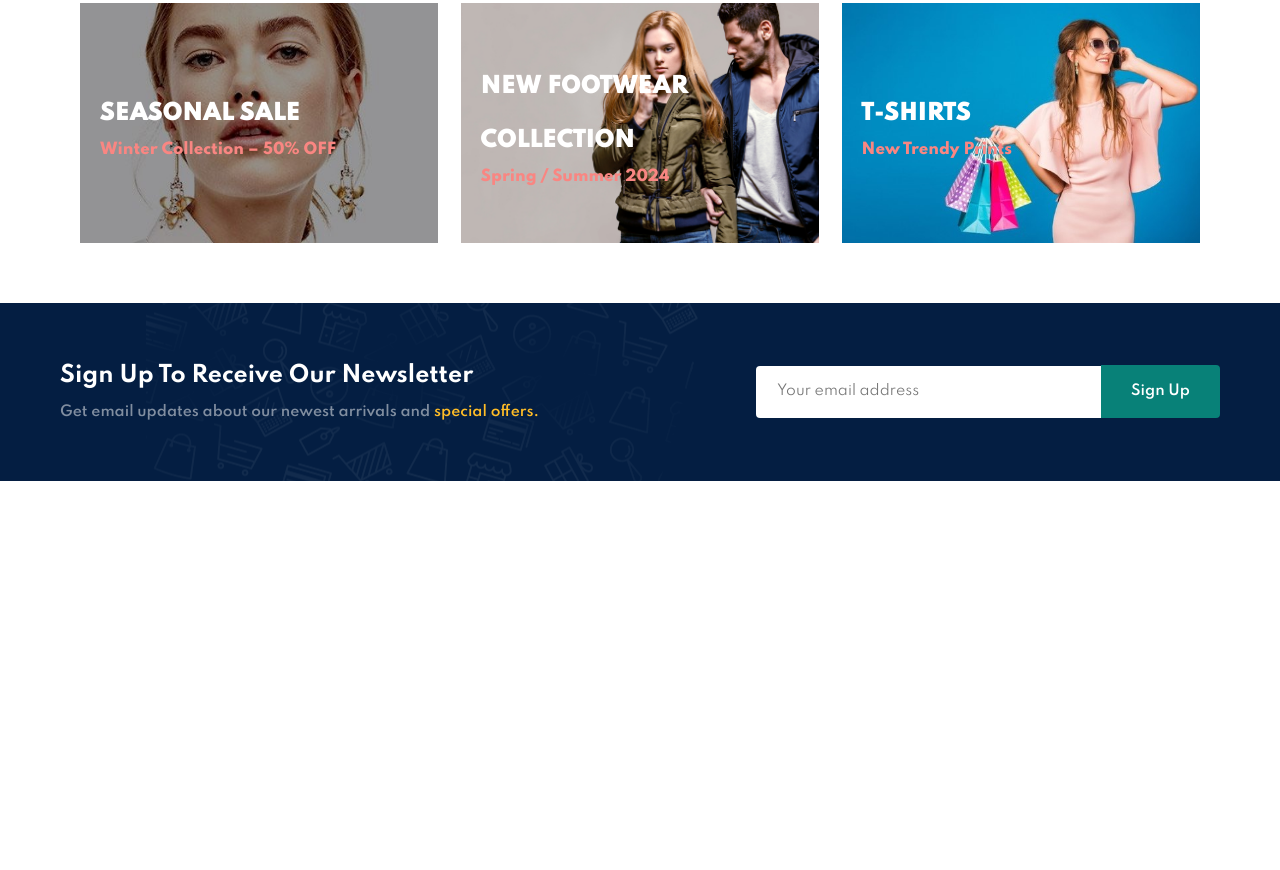
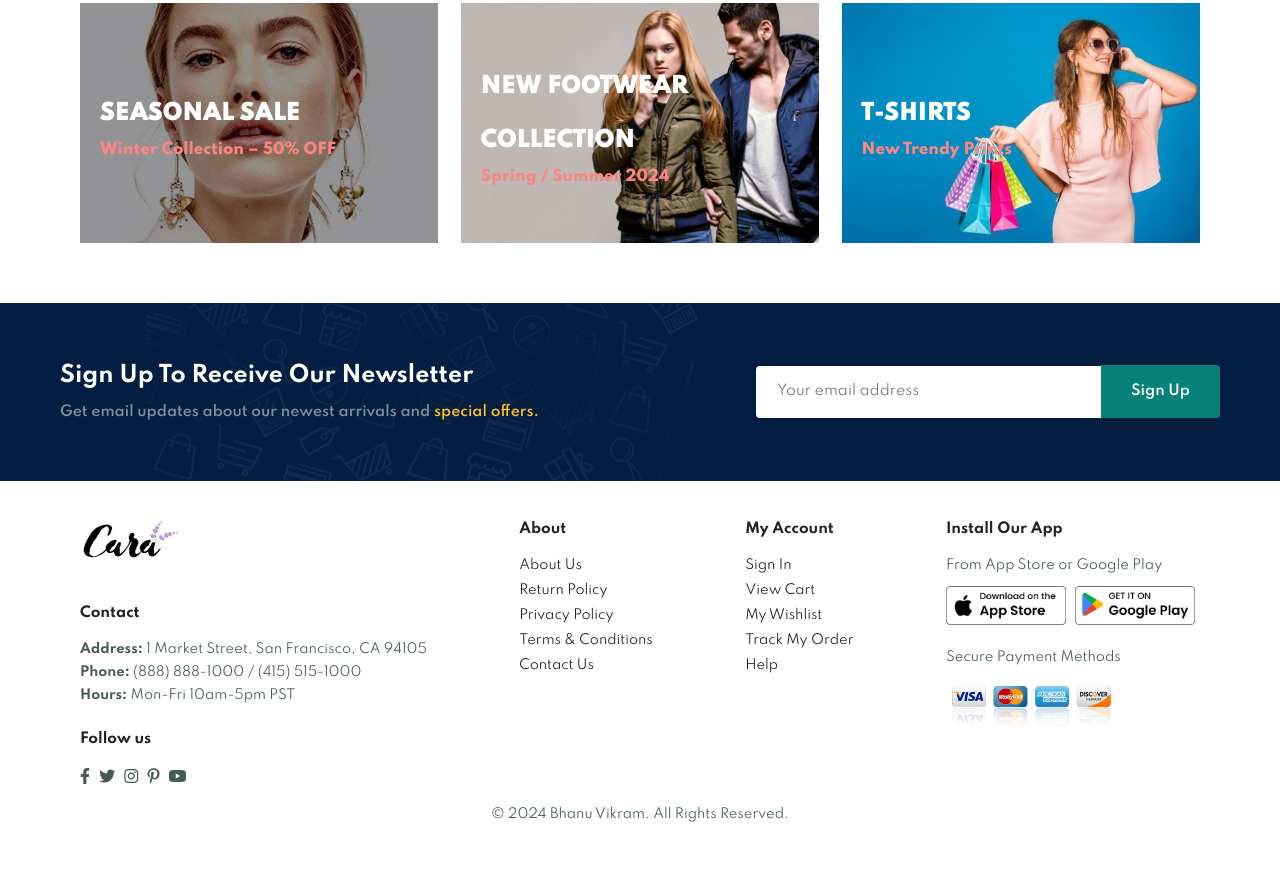
Before and after one commit to BhanuVikram/MERN_Ecommerce, a plain HTML site: page vanilla/index.html in a window 1280 px wide. Shown: the part 3991-4861 px from the top of the page. Before the commit the page ends 4472 px from the top, so only its background shows below. Drawn offline with Linux system fonts and the light colour scheme.

Commit message:
Feature: Footer

```diff
--- a/vanilla/index.html
+++ b/vanilla/index.html
@@ -460,6 +460,81 @@
       </div>
     </section>
 
+    <!-- ***** FOOTER ***** -->
+
+    <footer class="section-padding">
+      <div class="wrapper">
+        <div class="column">
+          <a href="#"
+            ><img
+              src="./assets/images/logo/cara-logo.png"
+              class="logo"
+              alt="Cara Logo"
+          /></a>
+          <h4>Contact</h4>
+          <p>
+            <strong>Address:</strong> 1 Market Street, San Francisco, CA 94105
+          </p>
+          <p><strong>Phone:</strong> (888) 888-1000 / (415) 515-1000</p>
+          <p><strong>Hours:</strong> Mon-Fri 10am-5pm PST</p>
+          <div class="follow-us">
+            <h4>Follow us</h4>
+            <div class="social-icons">
+              <i class="fab fa-facebook-f"></i>
+              <i class="fab fa-twitter"></i>
+              <i class="fab fa-instagram"></i>
+              <i class="fab fa-pinterest-p"></i>
+              <i class="fab fa-youtube"></i>
+            </div>
+          </div>
+        </div>
+
+        <div class="column">
+          <h4>About</h4>
+          <a href="#">About Us</a>
+          <a href="#">Return Policy</a>
+          <a href="#">Privacy Policy</a>
+          <a href="#">Terms & Conditions</a>
+          <a href="#">Contact Us</a>
+        </div>
+
+        <div class="column">
+          <h4>My Account</h4>
+          <a href="#">Sign In</a>
+          <a href="#">View Cart</a>
+          <a href="#">My Wishlist</a>
+          <a href="#">Track My Order</a>
+          <a href="#">Help</a>
+        </div>
+
+        <div class="column install">
+          <h4>Install Our App</h4>
+          <p>From App Store or Google Play</p>
+          <div class="badges">
+            <img
+              src="assets/images/pay/app-store-badge.png"
+              alt="App Store Badge"
+            />
+            <img
+              src="assets/images/pay/play-store-badge.png"
+              alt="Play Store Badge"
+            />
+            <div class="payment-methods">
+              <p>Secure Payment Methods</p>
+              <img
+                src="assets/images/pay/payment-methods.png"
+                alt="Secure Payment Methods"
+              />
+            </div>
+          </div>
+        </div>
+      </div>
+
+      <div class="copyright">
+        <p>&copy; 2024 Bhanu Vikram. All Rights Reserved.</p>
+      </div>
+    </footer>
+
     <script src="./scripts/script.js"></script>
   </body>
 </html>
--- a/vanilla/styles/style.css
+++ b/vanilla/styles/style.css
@@ -488,6 +488,77 @@ button.white {
   background-color: #088178;
 }
 
+/***** FOOTER SECTION *****/
+
+footer .wrapper {
+  display: flex;
+  flex-wrap: wrap;
+  justify-content: space-between;
+}
+
+footer .wrapper .column {
+  display: flex;
+  flex-direction: column;
+  align-items: flex-start;
+  margin-bottom: 20px;
+}
+
+footer .logo {
+  margin-bottom: 30px;
+}
+
+footer h4 {
+  font-size: 14px;
+  padding-bottom: 20px;
+}
+
+footer p {
+  font-size: 13px;
+  margin: 0 0 8px 0;
+}
+
+footer a {
+  margin-bottom: 10px;
+  font-size: 13px;
+  text-decoration: none;
+  color: #222222;
+}
+
+footer a:hover {
+  color: #088178;
+}
+
+footer .follow-us {
+  margin-top: 20px;
+}
+
+footer .follow-us .social-icons i {
+  color: #465b52;
+  padding-right: 5px;
+  cursor: pointer;
+}
+
+footer .follow-us .social-icons i:hover {
+  color: #088178;
+}
+
+footer .install .badges img {
+  width: 120px;
+  margin: 5px 5px 0 0;
+}
+
+footer .install .payment-methods {
+  margin-top: 20px;
+}
+
+footer .install .payment-methods img {
+  width: 170px;
+}
+
+footer .copyright {
+  text-align: center;
+}
+
 /***** SHOP PAGE *****/
 
 /***** SINGLE PRODUCT *****/
```
